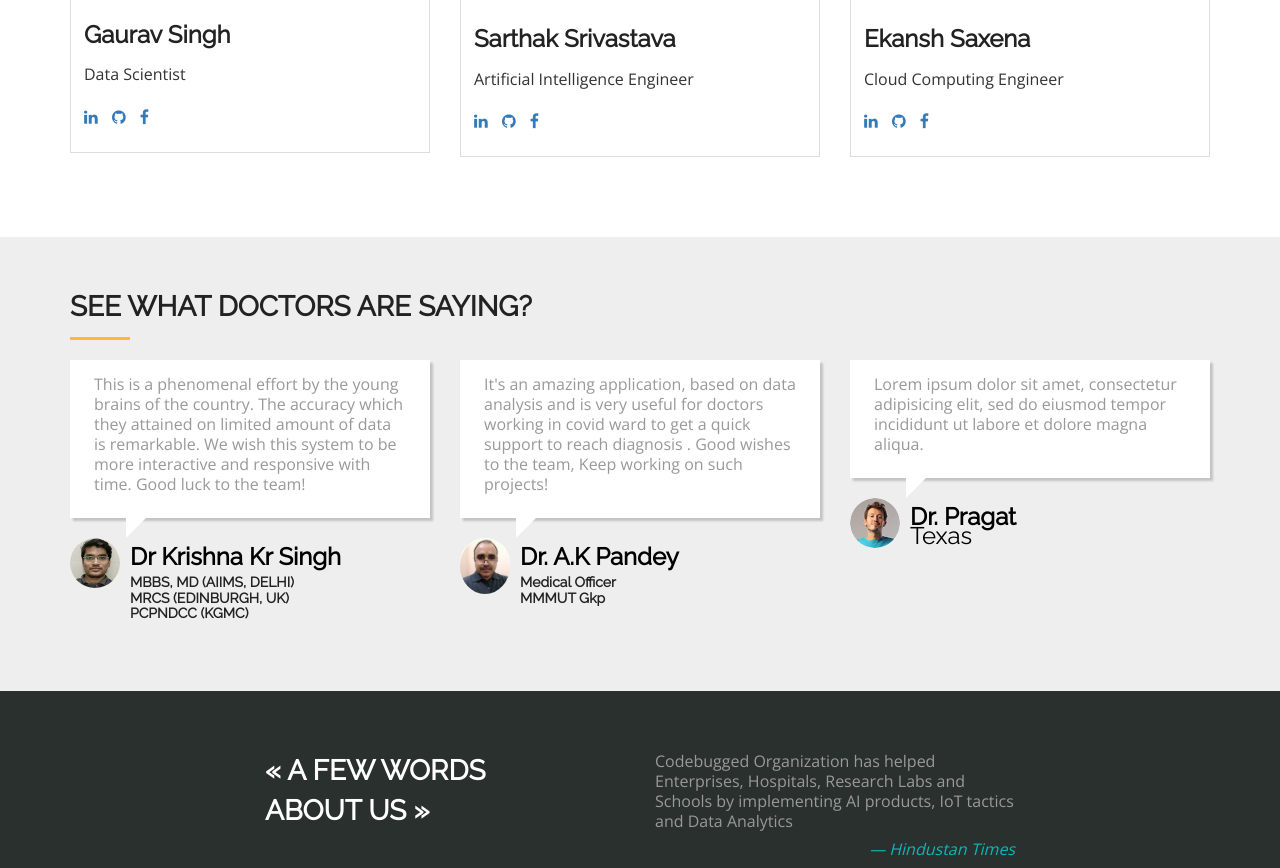
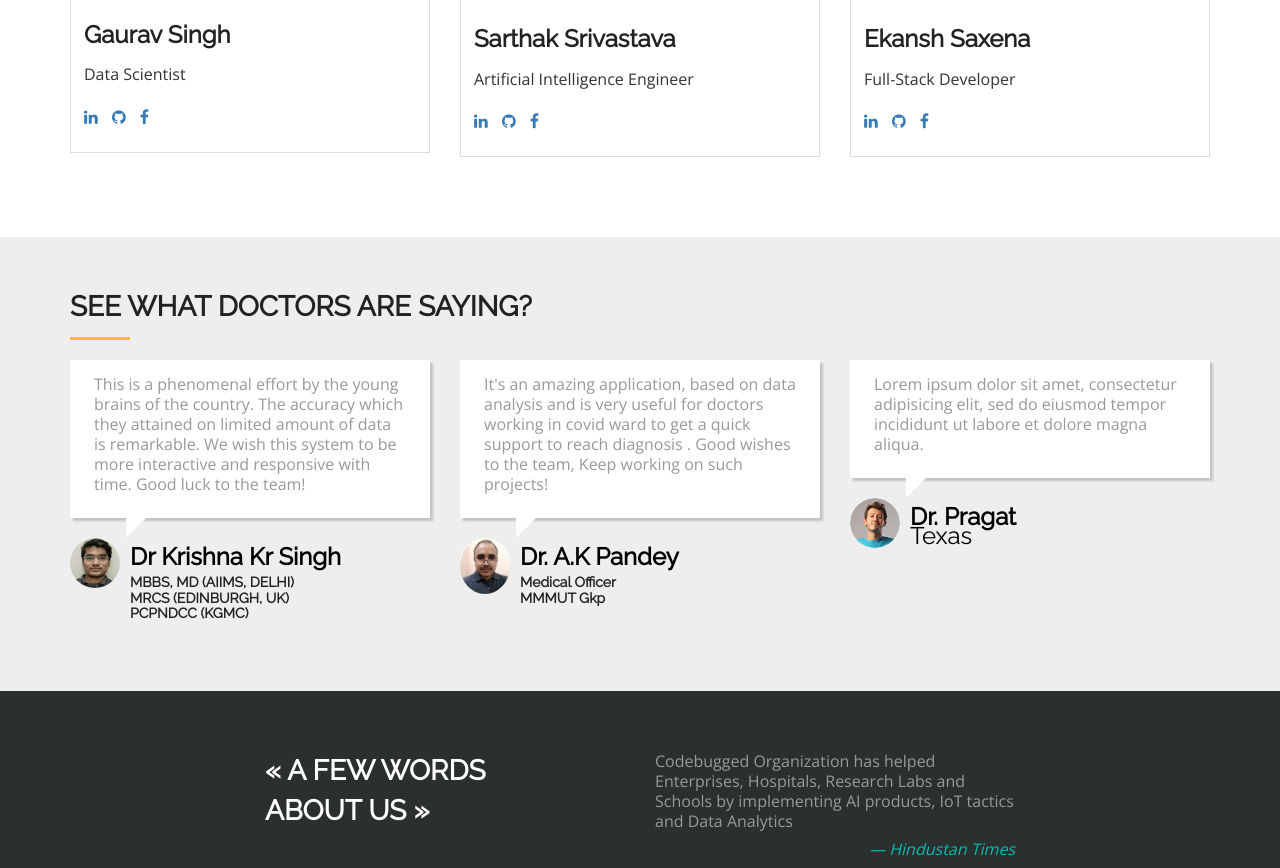
Before and after one commit to Codebugged-Research/Covidplus, a website: page index.html in a window 1280 px wide. Shown: the part 2992-3860 px from the top of the page. Drawn offline with nearby package versions, Linux system fonts and the light colour scheme; a web font is replaced by a local one.

Commit message:
Update index.html

```diff
--- a/index.html
+++ b/index.html
@@ -169,7 +169,7 @@ PS: This does not gurantee 100 percent accuracy and the AI model is still under
             <img src="img/ekansh9.png" alt="..." class="team-img img-fluid">
             <div class="caption">
               <h3>Ekansh Saxena</h3>
-              <p>Cloud Computing Engineer</p>
+              <p>Full-Stack Developer</p>
               <ul class="list-inline">
                 <li><a href="https://www.linkedin.com/in/ekansh-saxena-a9b163197/"><i class="fa fa-linkedin"></i></a></li>
                 <li><a href="https://github.com/ekanshsaxena"><i class="fa fa-github"></i></a></li>
```
